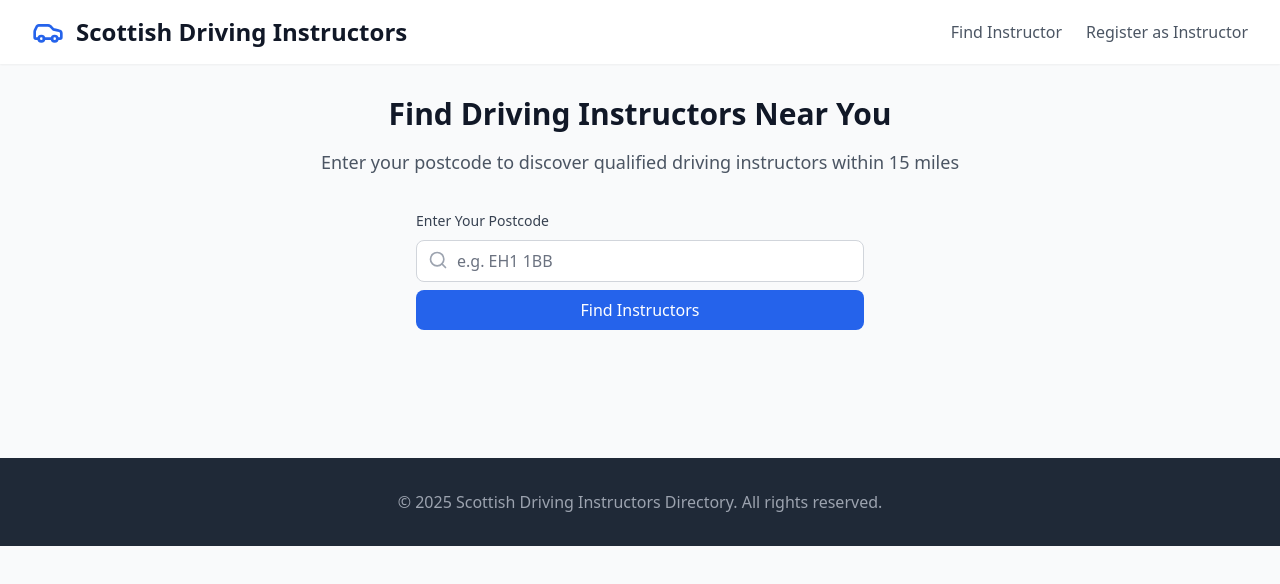
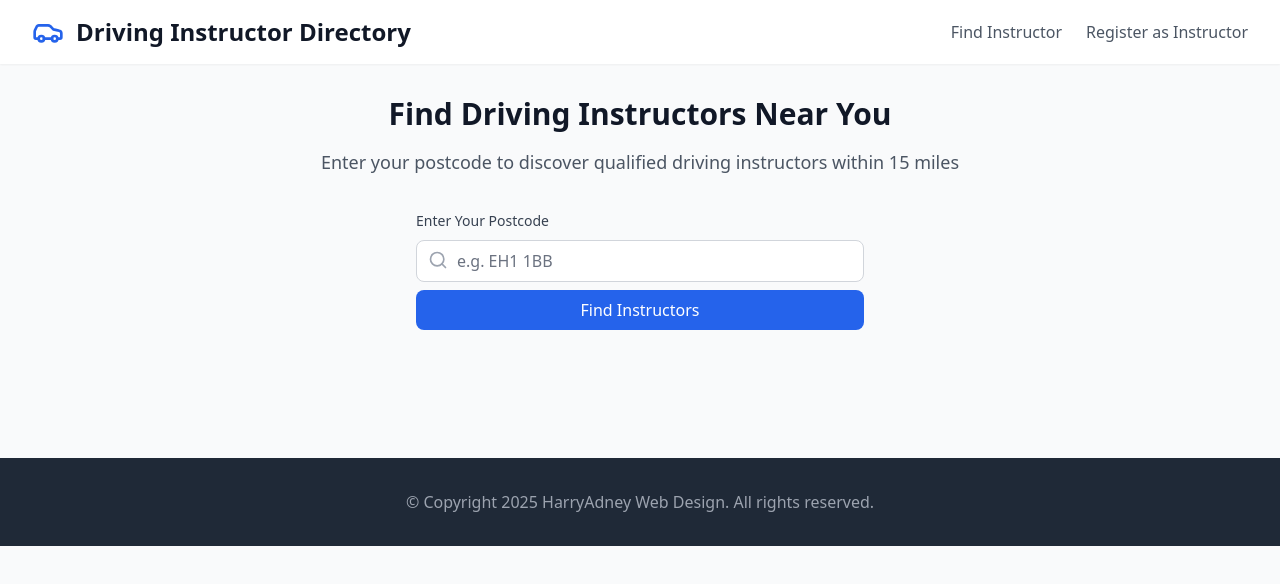
Before and after one commit to HarryAdney/adifinder, a React (Vite) app: page / in a window 1280 px wide. Shown: the top 584 px of the page. Built offline with nearby package versions, Linux system fonts and the light colour scheme.

Commit message:
Minor content updates

```diff
--- a/src/App.tsx
+++ b/src/App.tsx
@@ -13,7 +13,7 @@ function App() {
             <div className="flex items-center">
               <Car className="w-8 h-8 text-blue-600" />
               <h1 className="ml-3 text-2xl font-bold text-gray-900">
-                Scottish Driving Instructors
+                Driving Instructor Directory
               </h1>
             </div>
             <nav>
@@ -48,7 +48,7 @@ function App() {
       <footer className="mt-12 text-white bg-gray-800">
         <div className="px-4 py-8 mx-auto max-w-7xl sm:px-6 lg:px-8">
           <p className="text-center text-gray-400">
-            © 2025 Scottish Driving Instructors Directory. All rights reserved.
+            © Copyright 2025 HarryAdney Web Design. All rights reserved.
           </p>
         </div>
       </footer>
```
